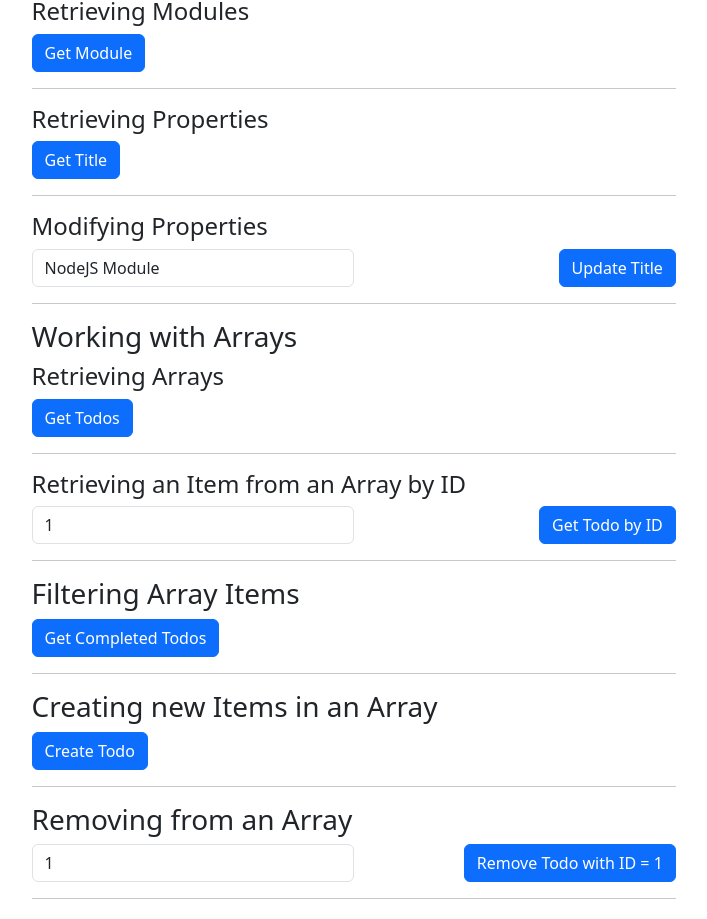
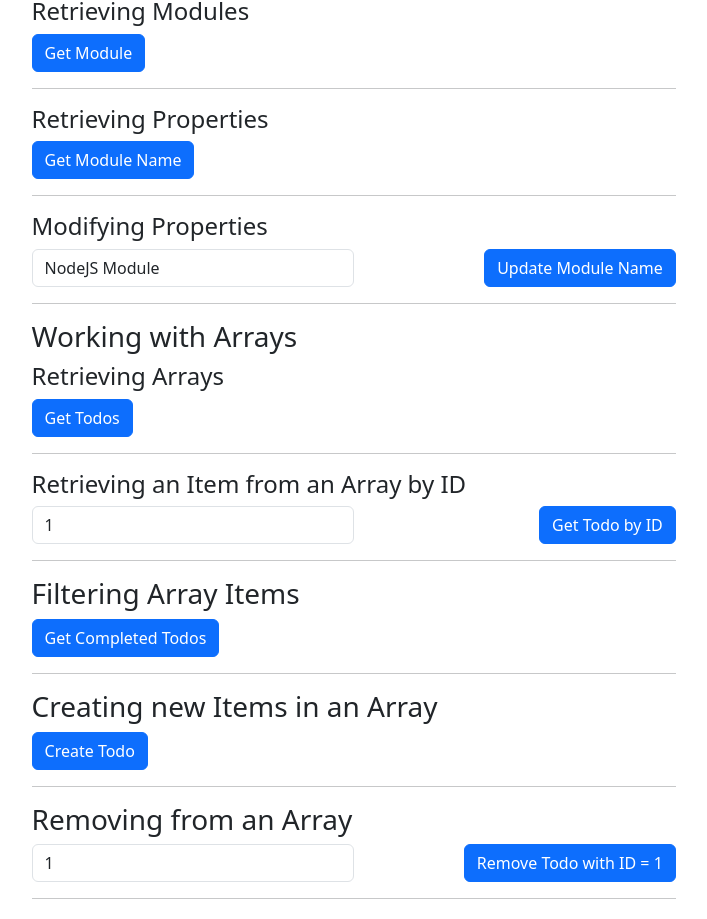
Before and after one commit to theinhumaneme/cs5610-kambaz-fa-25-kalyan-mudumby, a Next.js app: page /Labs/Lab5 in a window 1280 px wide. Shown: the part 1154-2073 px from the top of the page, without its empty margins (84-791 px from the left). Built offline with nearby package versions, Linux system fonts and the light colour scheme; no server answers.

Commit message:
final fixup

```diff
--- a/app/Labs/Lab5/WorkingWithModules.tsx
+++ b/app/Labs/Lab5/WorkingWithModules.tsx
@@ -27,7 +27,7 @@ export default function WorkingWithModules() {
         className="btn btn-primary"
         href={`${HTTP_SERVER}/lab5/module/name`}
       >
-        Get Title
+        Get Module Name
       </a>
       <hr />
       <h4>Modifying Properties</h4>
@@ -36,7 +36,7 @@ export default function WorkingWithModules() {
         className="btn btn-primary float-end"
         href={`${ASSIGNMENT_API_URL}/name/${module.name}`}
       >
-        Update Title{" "}
+        Update Module Name{" "}
       </a>
       <FormControl
         className="w-50"
--- a/app/Labs/page.tsx
+++ b/app/Labs/page.tsx
@@ -29,7 +29,7 @@ export default function Labs() {
         </li>
         <li>
           <Link href="/Labs/Lab5" id="wd-lab3-link">
-            Implementing RESTful Web APIs with Express.js{" "}
+            Lab 5: Implementing RESTful Web APIs with Express.js{" "}
           </Link>
         </li>
         <li>
```
